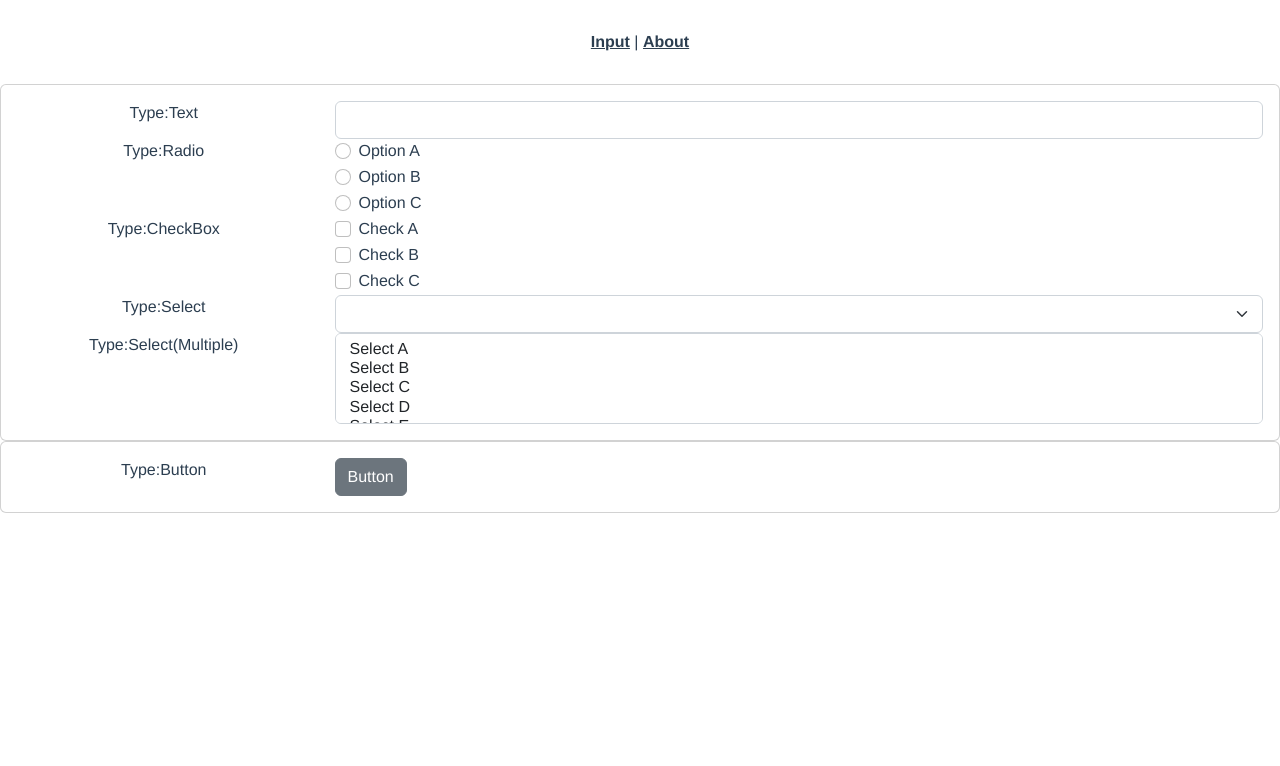
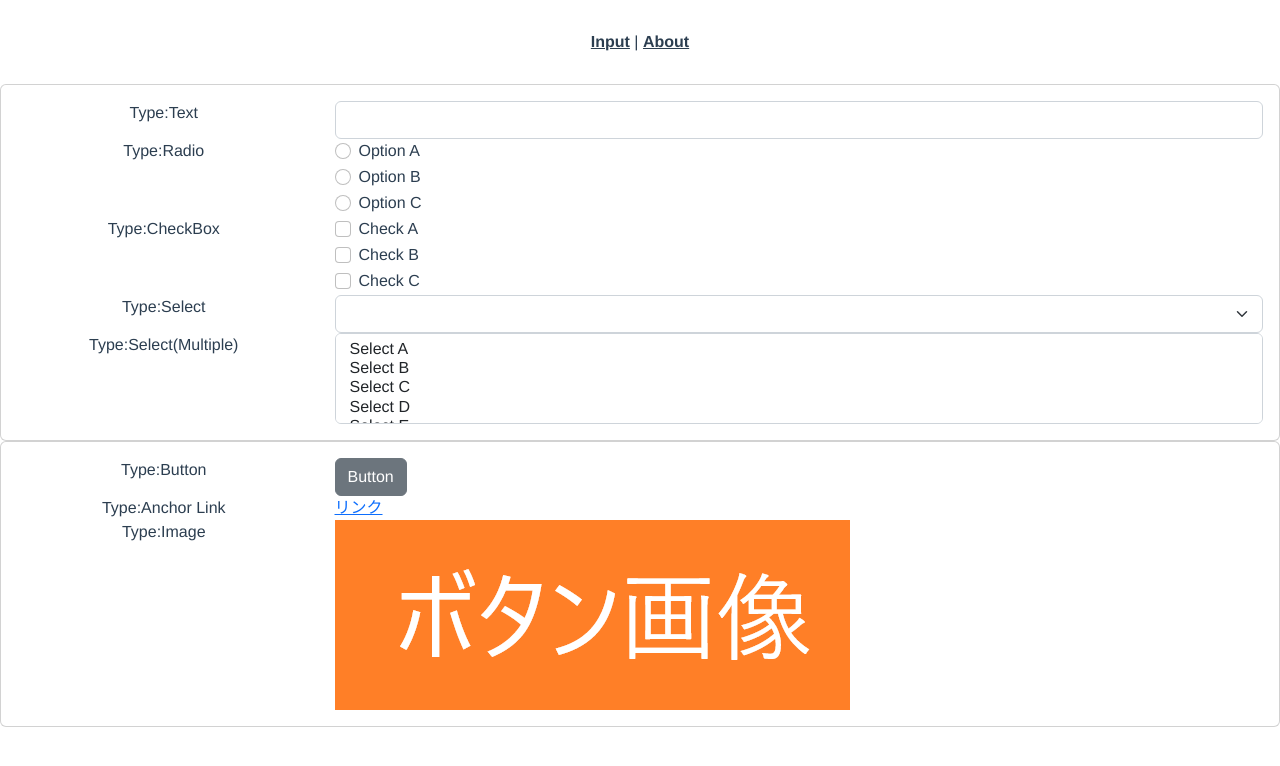
Before and after one commit to kubera-test/kubera, a Vue app in the folder test-site/: page /input in a window 1280 px wide. Shown: the top 766 px of the page. Built offline with nearby package versions, Linux system fonts and the light colour scheme.

Commit message:
画像クリック用のテスト項目追加

```diff
--- a/test-site/src/components/input/ButtonNormal.vue
+++ b/test-site/src/components/input/ButtonNormal.vue
@@ -10,6 +10,23 @@
           <span id="idButtonClickResult">{{ buttonClickResult }}</span>
         </b-col>
       </b-row>
+      <b-row>
+        <b-col sm="3">
+          <label>Type:Anchor Link</label>
+        </b-col>
+        <b-col sm="9" class="align-left">
+          <a href="/about">リンク</a>
+        </b-col>
+      </b-row>
+      <b-row>
+        <b-col sm="3">
+          <label>Type:Image</label>
+        </b-col>
+        <b-col sm="9" class="align-left">
+          <b-img id="idButtonImage" name="nameButtonImage" class="classButtonImage" :src="require('@/assets/img/buttonImage.png')" :onclick="clickButtonImage"></b-img>
+          <span id="idButtonImageClickResult">{{ buttonImageClickResult }}</span>
+        </b-col>
+      </b-row>
     </b-card>
   </div>
 </template>
@@ -19,12 +36,16 @@ export default {
   name: 'ButtonNormal',
   data () {
     return {
-      buttonClickResult: ''
+      buttonClickResult: '',
+      buttonImageClickResult: ''
     }
   },
   methods: {
     clickButton () {
       this.buttonClickResult = 'Buttonがクリックされました'
+    },
+    clickButtonImage () {
+      this.buttonImageClickResult = '画像がクリックされました'
     }
   }
 }
```
Also changed, not shown: test-site/src/assets/img/buttonImage.png (added).
